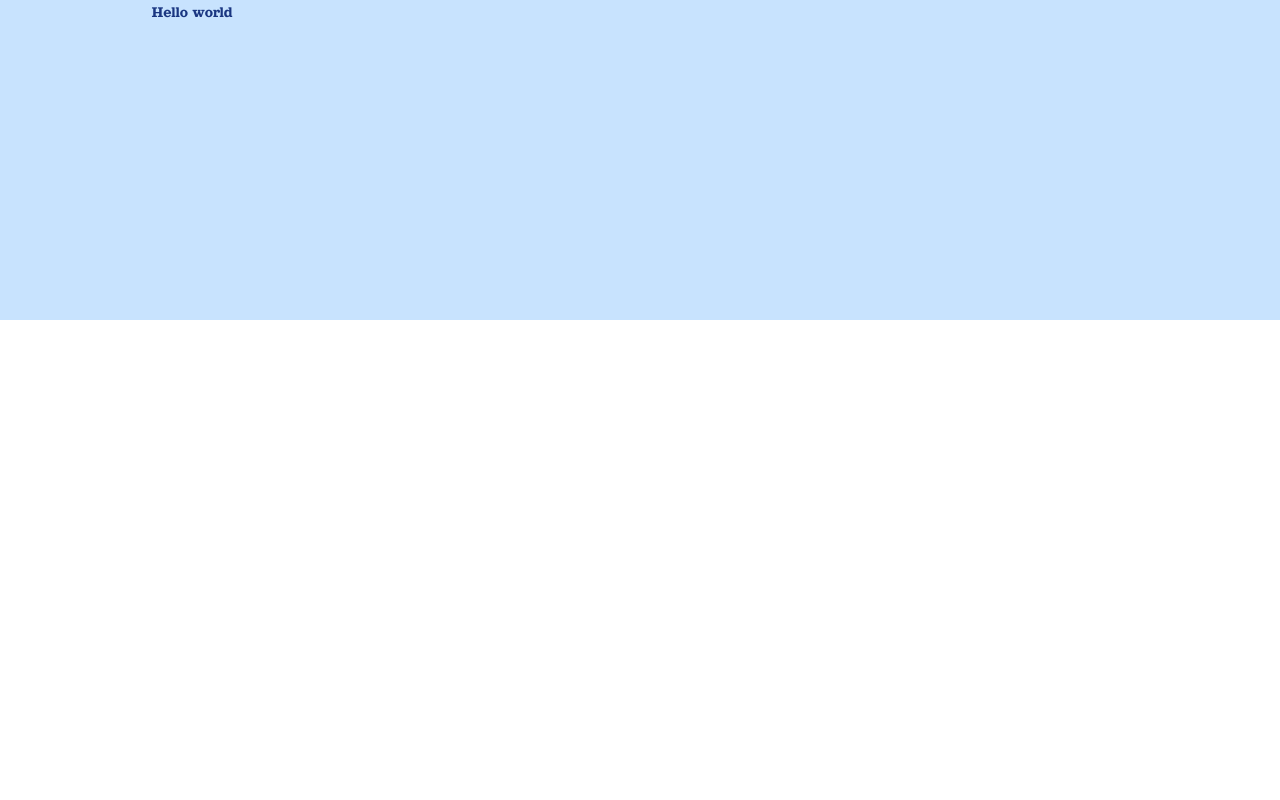
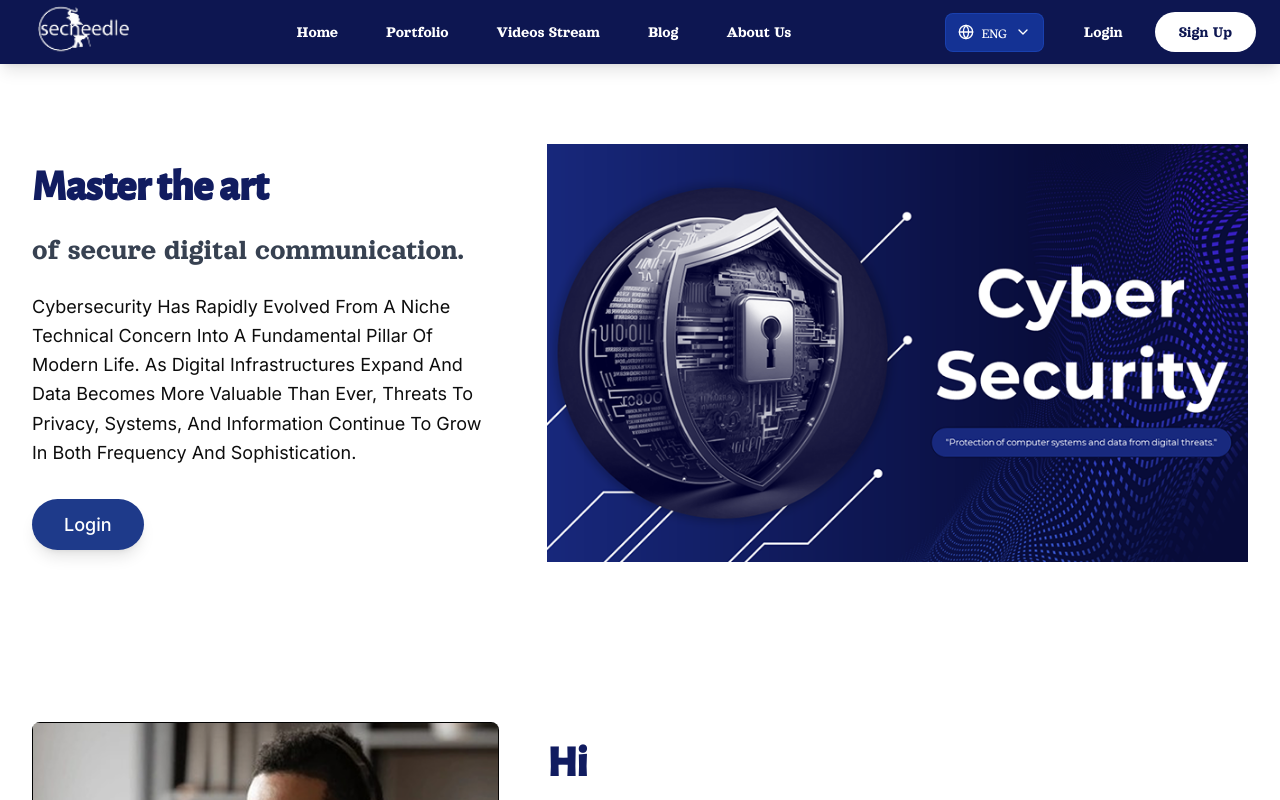
Before and after one commit to doneymore/devtribe, a Next.js app: page / in a window 1280 px wide. Shown: the top 800 px of the page. Built offline with nearby package versions, Linux system fonts and the light colour scheme.

Commit message:
temporal routing to landing page

```diff
--- a/app/page.tsx
+++ b/app/page.tsx
@@ -1,11 +1,9 @@
+import LandingPage from "./pages/landingScreen/page";
+
 export default function Home() {
   return (
-    <div className="bg-shades-azul_bright font-orelega">
-      <main className="flex flex-col gap-[32px] row-start-2 items-center sm:items-start">
-        <div className="h-80 w-96 text-center text-primary-50 ">
-          Hello world
-        </div>
-      </main>
+    <div className="">
+      <LandingPage />
     </div>
   );
 }
```
